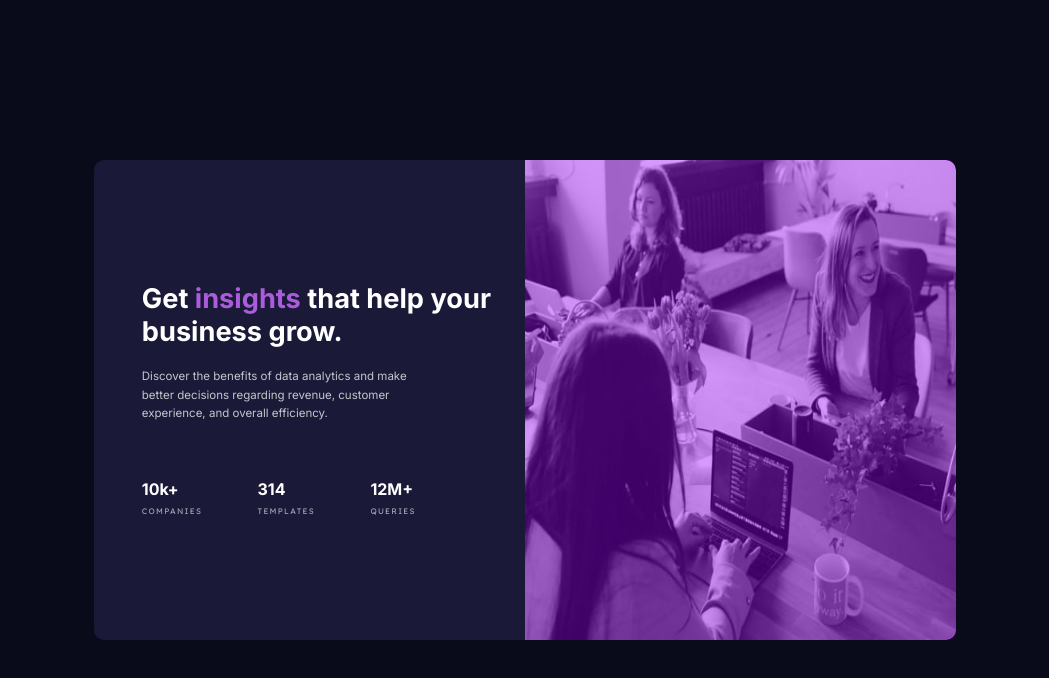
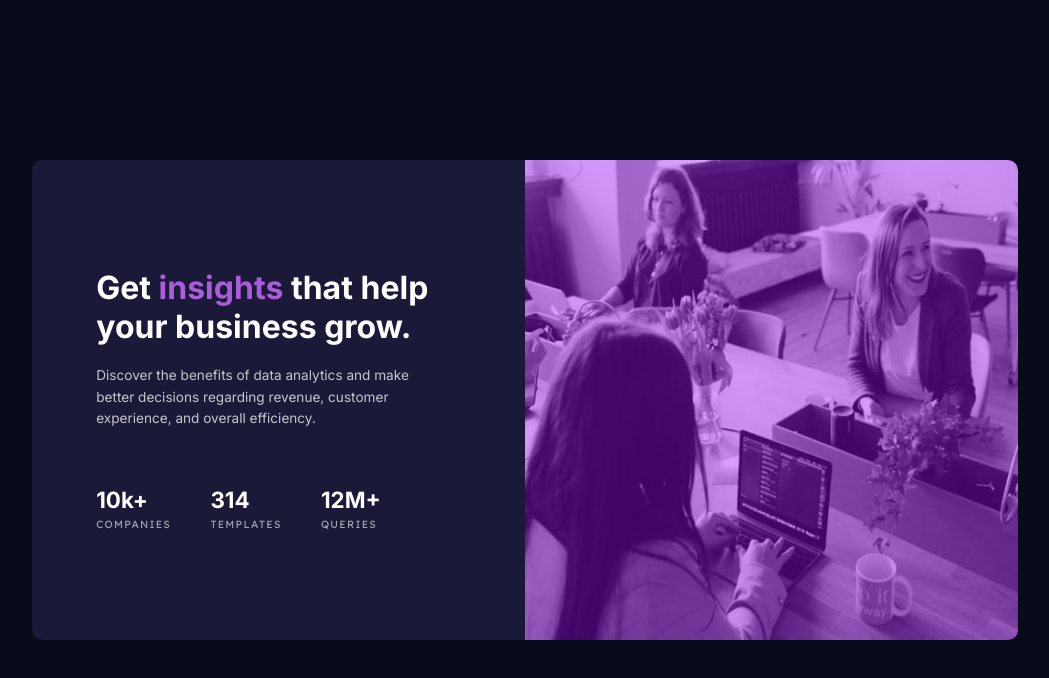
Before and after one commit to DanielRR10/LandingPageFrontEndMentor, a plain HTML site: page index.html in a window 1280 px wide. Shown: the whole page, without its empty margins (115-1164 px from the left). Drawn offline with Linux system fonts and the light colour scheme.

Commit message:
Resize font and change imgs bkg color

```diff
--- a/index.css
+++ b/index.css
@@ -74,7 +74,7 @@ body{
   overflow:hidden;
   border-top-left-radius: 10px;
   border-top-right-radius: 10px;
-  background-color: hsl(277, 100%, 50%);
+  background-color: rgb(158, 10, 252);
 }
 
 
@@ -107,12 +107,12 @@ body{
 @media screen and (min-width:376px){
   .card{
     flex-direction: row-reverse;
-    width: 70%;
+    width: 80%;
     height: 60%;
   }
 
   .card-title{
-    font-size: 1.7rem;
+    font-size: 2rem;
   }
 
   .card-title, .card-descrip, .card-stat-item{
@@ -121,24 +121,24 @@ body{
 
 
   .card-stat-item strong{
-    font-size: 1rem;
+    font-size: 1.4rem;
   }
 
   .card-stat-item span{
-    font-size: 0.5rem;
+    font-size: 0.65rem;
   }
 
   .card-descrip{
     margin-bottom: 3.5rem;
-    width: 80%;
-    font-size: 0.72rem;
+    width: 95%;
+    font-size: 0.85rem;
   }
 
 
   .card-body{
     width: 50%;
     align-items: flex-start;
-    padding-left: 3rem;
+    padding: 4rem;
   }
 
   .card-img{
```
